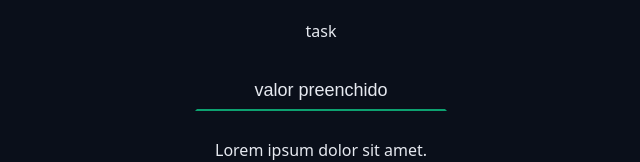
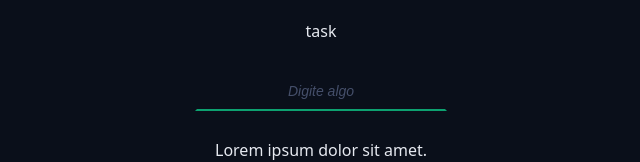
Before and after one commit to Anthony-Albuquerque405/chronos-pomodoro, a React (Vite) app: page / in a window 1280 px wide. Shown: the part 489-651 px from the top of the page, without its empty margins (319-959 px from the left). Built offline with nearby package versions, Linux system fonts and the light colour scheme.

Commit message:
construindo o css do Input

```diff
--- a/src/App.tsx
+++ b/src/App.tsx
@@ -36,8 +36,6 @@ export function App() {
               type='text'
               title='TITULO'
               placeholder='Digite algo'
-              disabled
-              defaultValue='valor preenchido'
             ></DefaultInput>
           </div>
 
--- a/src/components/DefaultInput/styles.module.css
+++ b/src/components/DefaultInput/styles.module.css
@@ -23,3 +23,8 @@
   font-size: 1.4rem;
   font-style: italic;
 }
+
+input:disabled {
+  border-bottom: 0.2rem solid var(--disabled);
+  color: var(--text-muted);
+}
```
